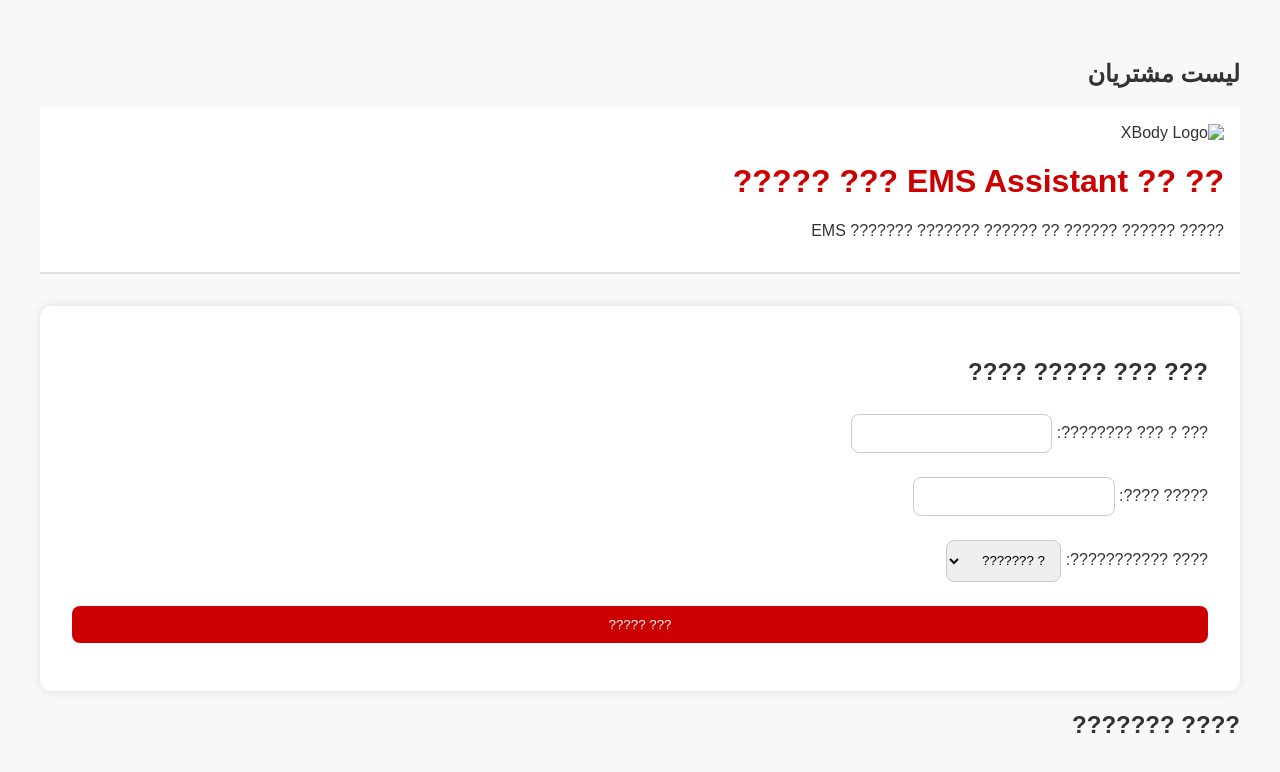
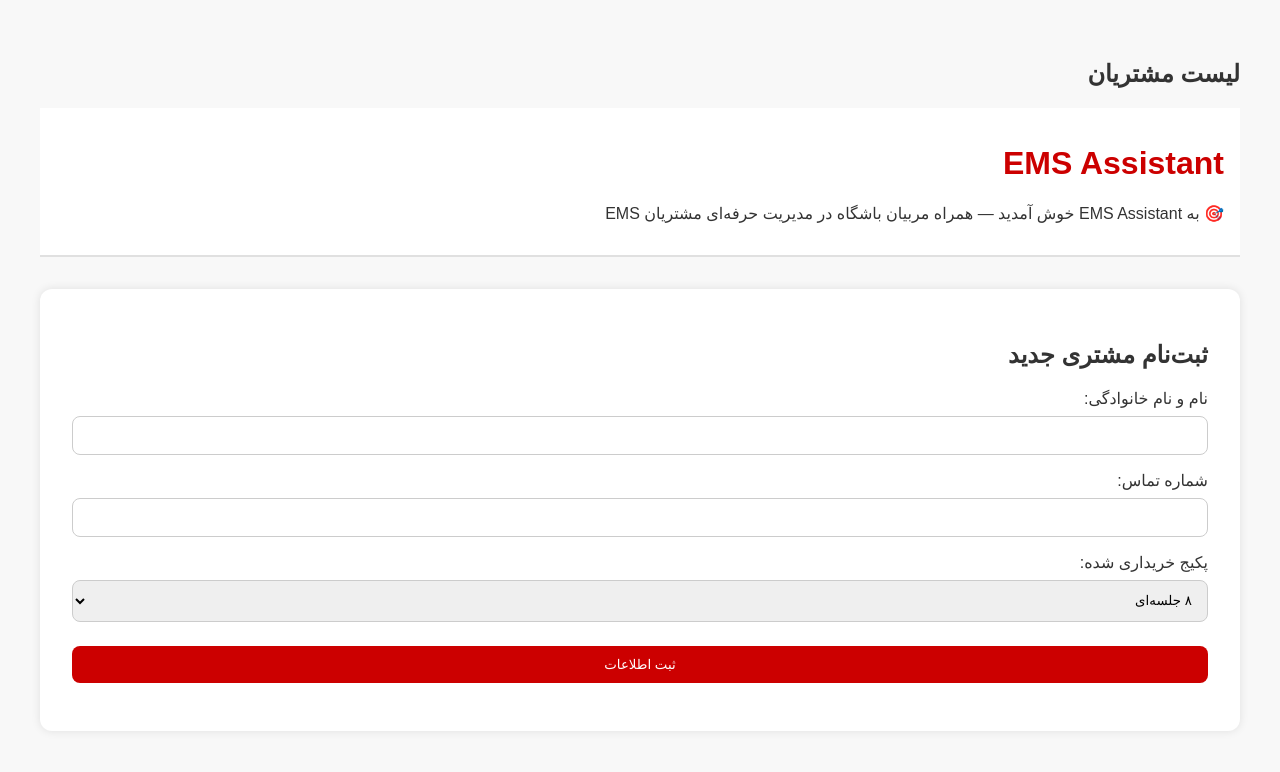
Before and after one commit to mrbiabani/ems-assistant, a plain HTML site: page index.html in a window 1280 px wide. Drawn offline with Linux system fonts and the light colour scheme.

Commit message:
Add files via upload

```diff
--- a/index.html
+++ b/index.html
@@ -1,49 +1,40 @@
+
 <!DOCTYPE html>
 <html lang="fa" dir="rtl">
 <head>
-  <meta charset="UTF-8" />
-  <meta name="viewport" content="width=device-width, initial-scale=1.0"/>
-  <title>EMS Assistant</title>
-  <link rel="stylesheet" href="style.css" />
+    <meta charset="UTF-8">
+    <meta name="viewport" content="width=device-width, initial-scale=1.0">
+    <title>دستیار EMS</title>
+    <link rel="stylesheet" href="style.css">
 </head>
 <h2>لیست مشتریان</h2>
 <div id="customerList"></div>
 
 <body>
-  <header>
-    <img src="XBody-Logo-Floating1.png" alt="XBody Logo" class="logo" />
-    <h1>?? ?? EMS Assistant ??? ?????</h1>
-    <p>????? ?????? ?????? ?? ?????? ??????? ??????? EMS</p>
-  </header>
+    <header>
+        <h1>EMS Assistant</h1>
+        <p>🎯 به EMS Assistant خوش آمدید — همراه مربیان باشگاه در مدیریت حرفه‌ای مشتریان EMS</p>
+    </header>
+    <main>
+        <section class="form-section">
+            <h2>ثبت‌نام مشتری جدید</h2>
+            <form>
+                <label>نام و نام خانوادگی:</label>
+                <input type="text" name="fullname" required>
 
-  <main>
-    <section class="form-section">
-      <h2>??? ??? ????? ????</h2>
-      <form id="customer-form">
-        <label>??? ? ??? ????????:
-          <input type="text" id="name" required />
-        </label>
-        <label>????? ????:
-          <input type="tel" id="phone" required />
-        </label>
-        <label>???? ???????????:
-          <select id="package">
-            <option value="8">? ???????</option>
-            <option value="12">?? ???????</option>
-            <option value="16">?? ???????</option>
-            <option value="24">?? ???????</option>
-          </select>
-        </label>
-        <button type="submit">??? ?????</button>
-      </form>
-    </section>
+                <label>شماره تماس:</label>
+                <input type="text" name="phone" required>
 
-    <section class="list-section">
-      <h2>???? ???????</h2>
-      <ul id="customer-list"></ul>
-    </section>
-  </main>
+                <label>پکیج خریداری شده:</label>
+                <select name="package">
+                    <option value="8">۸ جلسه‌ای</option>
+                    <option value="16">۱۶ جلسه‌ای</option>
+                    <option value="24">۲۴ جلسه‌ای</option>
+                </select>
 
-  <script src="app.js"></script>
+                <button type="submit">ثبت اطلاعات</button>
+            </form>
+        </section>
+    </main>
 </body>
 </html>
```
